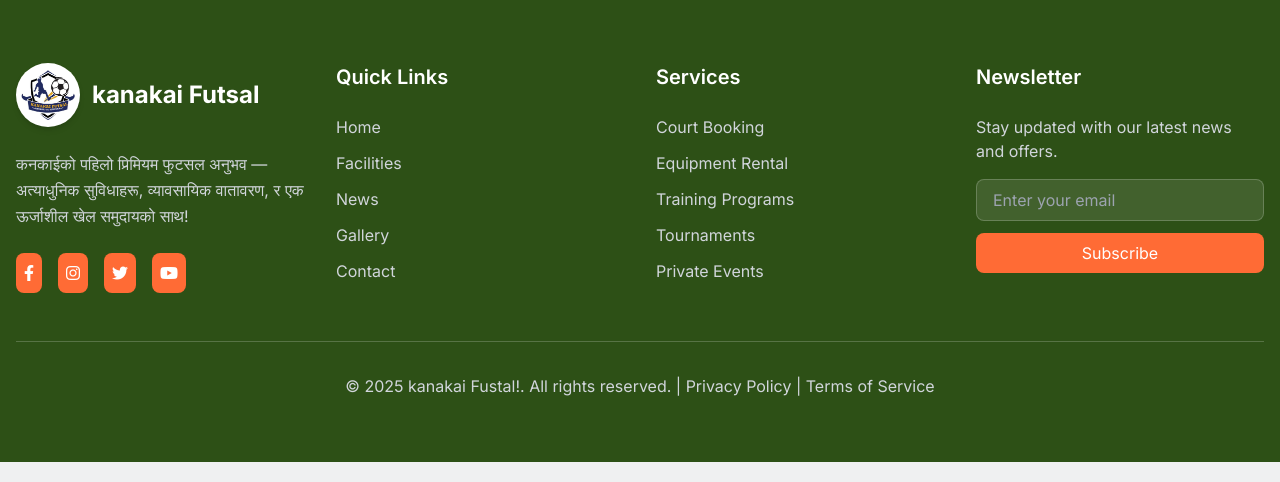
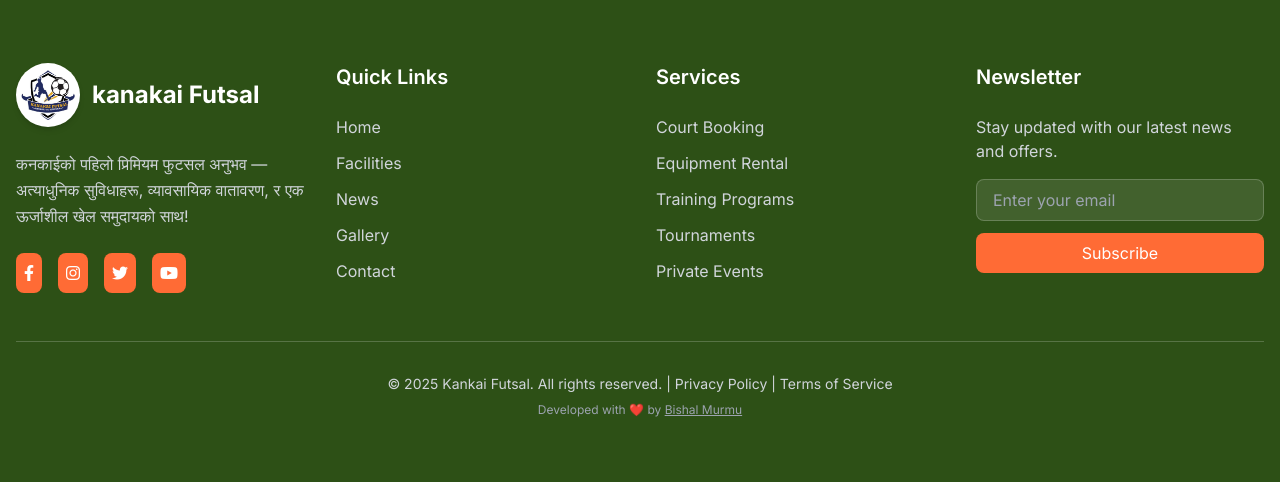
Before and after one commit to bishal189/futsal-websites, a Django app: page /register/ in a window 1280 px wide. Shown: the part 1026-1508 px from the top of the page. Run offline with Django 5.2, Linux system fonts and the light colour scheme; some libraries are stand-ins or nearby versions.

Commit message:
feat:creadit added

```diff
--- a/templates/includes/footer.html
+++ b/templates/includes/footer.html
@@ -84,12 +84,16 @@
         </div>
 
         <div class="border-t border-white/20 mt-12 pt-8 text-center">
-            <p class="text-gray-300">
-                © 2025 kanakai Fustal!. All rights reserved. |
-                <a href="{% url 'privacy' %}" class="hover:text-futsal-orange transition-colors">Privacy Policy</a>
-                |
+            <p class="text-gray-300 text-sm">
+                © 2025 Kankai Futsal. All rights reserved. |
+                <a href="{% url 'privacy' %}" class="hover:text-futsal-orange transition-colors">Privacy Policy</a> |
                 <a href="{% url 'terms' %}" class="hover:text-futsal-orange transition-colors">Terms of Service</a>
             </p>
+            <p class="text-gray-400 text-xs mt-2">
+                Developed with ❤️ by <a href="https://github.com/bishal189" target="_blank"
+                    class="hover:text-futsal-orange underline">Bishal Murmu</a>
+            </p>
         </div>
+
     </div>
 </footer>
```
